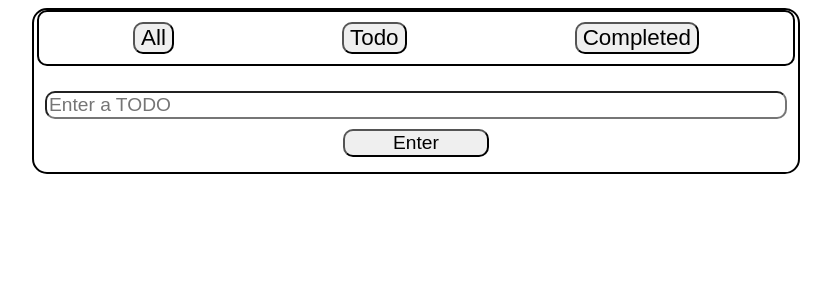
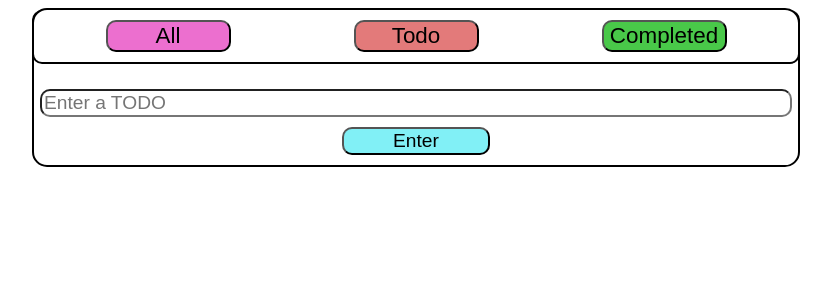
Before and after one commit to historey02/TODO-List-with-React, a React (Vite) app in the folder TODO List with React/: page / in a window 1280 px wide. Shown: the top 300 px of the page, without its empty margins (224-1055 px from the left). Built offline with nearby package versions, Linux system fonts and the light colour scheme.

Commit message:
Enter as entered the chat
The enter button can now be used to add todos. Also fontAwesomeIcons have been added, and navbar buttons resized

```diff
--- a/TODO List with React/package.json
+++ b/TODO List with React/package.json
@@ -10,6 +10,9 @@
     "preview": "vite preview"
   },
   "dependencies": {
+    "@fortawesome/fontawesome-svg-core": "^7.0.0",
+    "@fortawesome/free-solid-svg-icons": "^7.0.0",
+    "@fortawesome/react-fontawesome": "^0.2.3",
     "react": "^19.1.0",
     "react-dom": "^19.1.0"
   },
--- a/TODO List with React/src/components/TodoCard.jsx
+++ b/TODO List with React/src/components/TodoCard.jsx
@@ -1,12 +1,18 @@
 import '../css/TodoCard.css'
 import {useTodoContext} from '../contexts/TodoContext'
+import { FontAwesomeIcon } from '@fortawesome/react-fontawesome'
+import {faTrash} from '@fortawesome/free-solid-svg-icons'
+import { faTrashCan } from '@fortawesome/free-solid-svg-icons'
+import { faCheck} from '@fortawesome/free-solid-svg-icons'
 
-function TodoCard({todo}){
+
+function TodoCard({todo, className}){
     const {completed, addTodo, removeTodo, addCompleted, removeCompleted} = useTodoContext();
 
     function onDeleteClick(e){
         e.preventDefault();
         removeTodo(todo.id);
+        removeCompleted(todo.id);
     }
 
     function handleStatusClick(e){
@@ -26,10 +32,14 @@ function TodoCard({todo}){
     }
 
     return(
-        <div className="todo-card">
-            <button className="status-button" onClick={(handleStatusClick)}>0</button>
+        <div className={`todo-card ${className}`}>
+            <button className="status-button" onClick={(handleStatusClick)}>
+                <FontAwesomeIcon className="check-icon" icon={faCheck}/>
+            </button>
             <h2 className="todo-name">{todo.todo}</h2>
-            <button className="delete-button" onClick={(onDeleteClick)}>X</button>
+            <button className="delete-button" onClick={(onDeleteClick)}>
+                <FontAwesomeIcon className="trash-icon" icon={faTrashCan}/>
+            </button>
         </div>
     );
 }
--- a/TODO List with React/src/components/TodoList.jsx
+++ b/TODO List with React/src/components/TodoList.jsx
@@ -47,14 +47,19 @@ function TodoList(){
             </div>
             {(selected === "all" || selected === "todo") &&
                 todos.map((todo) =>(
-                (<TodoCard key={todo.id} todo={todo}/>)
+                (<TodoCard className="todo" key={todo.id} todo={todo}/>)
             ))
             }
             {(selected === "all"|| selected === "completed") &&
             completed.map((completed) =>(
-                (<TodoCard key={completed.id} todo={completed}/>)
+                (<TodoCard className="completed" key={completed.id} todo={completed}/>)
             ))}
-            <input type="text" value={input} onChange={(e) => setInput(e.target.value)} placeholder="Enter a TODO"/>
+            <input type="text" value={input} onChange={(e) => setInput(e.target.value)}
+                onKeyDown={(e) => {
+                    if(e.key === "Enter"){
+                        onAddTodoClick(e);
+                    }
+                }} placeholder="Enter a TODO"/>
             <button className="add-button" type="button" onClick={(onAddTodoClick)}>Enter</button>
         </div>
     );
--- a/TODO List with React/src/contexts/TodoContext.jsx
+++ b/TODO List with React/src/contexts/TodoContext.jsx
@@ -30,14 +30,14 @@ export const TodoProvider =({children}) => {
 
     useEffect(() =>{
         localStorage.setItem('selected', JSON.stringify(selected))
-    })
+    }, [selected])
 
     function addTodo(todo){
         setTodos(prev => [...prev, todo]);
     }
 
     function removeTodo(todoId){
-        setTodos(prev => prev.filter(todo => todo.id !== todoId));
+        setTodos(prev => prev.filter(todo => todo.id !== Number(todoId)));
     }
 
     function addCompleted(todo){
@@ -45,7 +45,7 @@ export const TodoProvider =({children}) => {
     }
 
     function removeCompleted(todoId){
-        setCompleted(prev => prev.filter(todo => todo.id !== todoId));
+        setCompleted(prev => prev.filter(todo => todo.id !== Number(todoId)));
     }
 
     function updateSelected(update){
--- a/TODO List with React/src/css/TodoCard.css
+++ b/TODO List with React/src/css/TodoCard.css
@@ -1,3 +1,10 @@
+* {
+    --todo-card-color: rgb(227, 122, 122);
+    --completed-card-color: rgb(73, 200, 73);
+    --delete-button-color: rgb(244, 138, 130);
+    --status-button-color: rgb(73, 154, 177);
+}
+
 .todo-card {
     width: 100%;
     border: 2px solid black;
@@ -8,15 +15,44 @@
     padding: 15px;
     box-sizing: border-box;
     justify-content: space-between;
+    align-items: center;
     margin-bottom: 10px;
 }
 
 .delete-button,
 .status-button {
-    max-width: 40px;
-    max-height: 40px;
+    width: 40px;
+    height: 40px;
+    border-radius: 50%;
+}
+
+.delete-button,
+.status-button {
+    display: flex;
+    justify-content: center;
+    align-items: center;
 }
 
 .delete-button {
-    background-color: rgb(244, 138, 130);
+    background-color: var(--delete-button-color);
 }
+
+.trash-icon {
+    font-size: 24px;
+}
+
+.status-button {
+    background-color: var(--status-button-color);
+}
+
+.check-icon {
+    font-size: 24px;
+}
+
+.todo {
+    background-color: var(--todo-card-color)
+}
+
+.completed {
+    background-color: var(--completed-card-color)
+}
--- a/TODO List with React/src/css/TodoList.css
+++ b/TODO List with React/src/css/TodoList.css
@@ -1,3 +1,10 @@
+* {
+    --all-button-color: rgb(236, 111, 207);
+    --todo-button-color: rgb(227, 122, 122);
+    --completed-button-color: rgb(73, 200, 73);
+    --add-button-color: rgb(129, 240, 246);
+}
+
 .todo-list {
     width: 60vw;
     display: flex;
@@ -7,12 +14,14 @@
     box-sizing: border-box;
     border: 2px solid black;
     border-radius: 15px;
-    padding: 0px 15px 15px 15px;
+    padding: 0px 10px 10px 10px;
 }
 
 .nav-bar {
     width: 100%;
-    border: 2px solid black;
+    border-right: 2px solid black;
+    border-bottom: 2px solid black;
+    border-left: 2px solid black;
     border-radius: 10px;
     display: flex;
     justify-content: space-around;
@@ -36,6 +45,26 @@ input {
     width: 100%;
 }
 
+button {
+    cursor: pointer;
+}
+
 .add-button {
+    background-color: var(--add-button-color);
     width: 20%;
 }
+
+.all-button {
+    background-color: var(--all-button-color);
+    min-width: 125px;
+}
+
+.todo-button {
+    background-color: var(--todo-button-color);
+    min-width: 125px;
+}
+
+.completed-button {
+    background-color: var(--completed-button-color);
+    min-width: 125px;
+}
```
Also changed, not shown: 1 other file (tests, documents, lock files or other folders).
